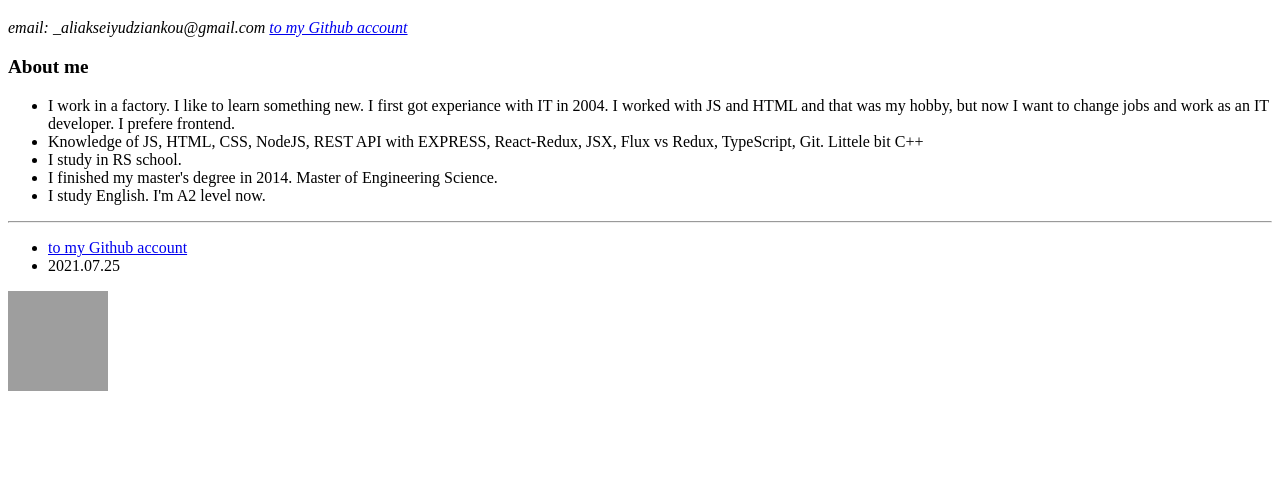
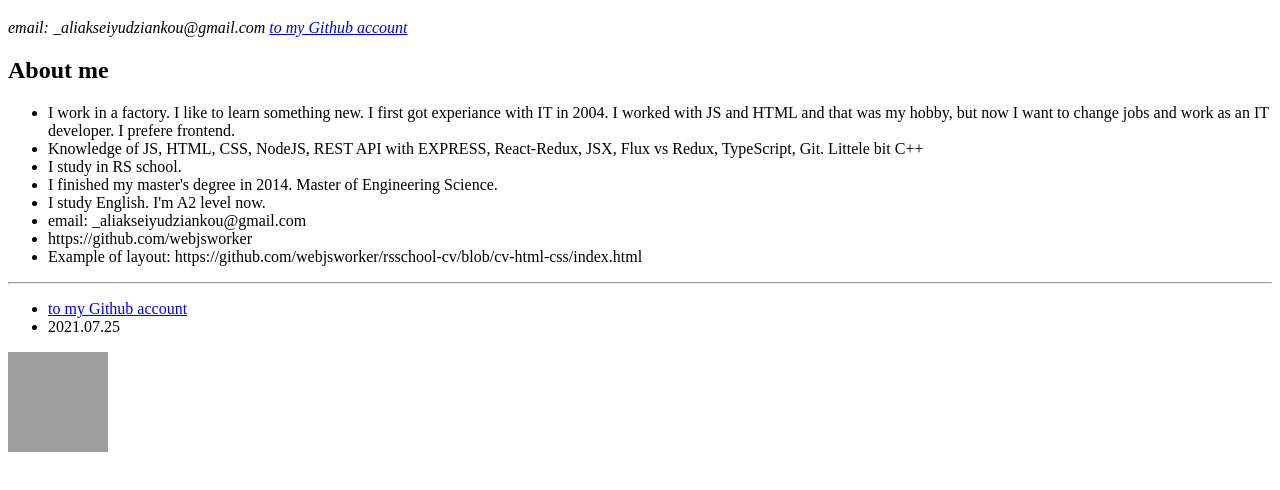
Before and after one commit to webjsworker/-21year-rsschool-cv, a plain HTML site: page index.html in a window 1280 px wide. Shown: the part 266-756 px from the top of the page. Drawn offline with Linux system fonts and the light colour scheme; grey boxes are pictures that could not be loaded.

Commit message:
feat: add information about me

```diff
--- a/index.html
+++ b/index.html
@@ -8,11 +8,11 @@
 </head>
 
 <body>
-  <div>
+  <div class="main">
     <header>
-      <div class="header_foto"><img src="main.jpg" alt="maih foto"></div>
+      <div class="header_foto"><img src="main.jpg" alt="main foto"></div>
       <div class="Information">
-        <h1>Aliaksei Yudziankou</h1>
+        <h1 class="name">Aliaksei Yudziankou</h1>
         <address>
           <p>
             email: _aliakseiyudziankou@gmail.com
@@ -22,7 +22,8 @@
       </div>
     </header>
     <article>
-      <p style="font-size: 120%; font-weight: bold;" >About me </p>
+      <!-- <p style="font-size: 120%; font-weight: bold;" >About me </p> -->
+      <h2>About me </h2>
       <ul>
         <li>I work in a factory. I like to learn something new.
           I first got experiance with IT in 2004.
@@ -34,6 +35,9 @@
         <li>I study in RS school.</li>
         <li>I finished my master's degree in 2014. Master of Engineering Science.</li>
         <li>I study English. I'm A2 level now.</li>
+        <li>email: _aliakseiyudziankou@gmail.com</li>
+        <li>https://github.com/webjsworker</li>
+        <li>Example of layout: https://github.com/webjsworker/rsschool-cv/blob/cv-html-css/index.html</li>
       </ul>
     </article>
     <hr>
--- a/style.css
+++ b/style.css
@@ -1,5 +1,11 @@
 .Information {
 color: black;
+}
+.name{
+    color: black;
+}
+.main{
+    text-align: left;
 }
 /* div {
     color: red;
```
